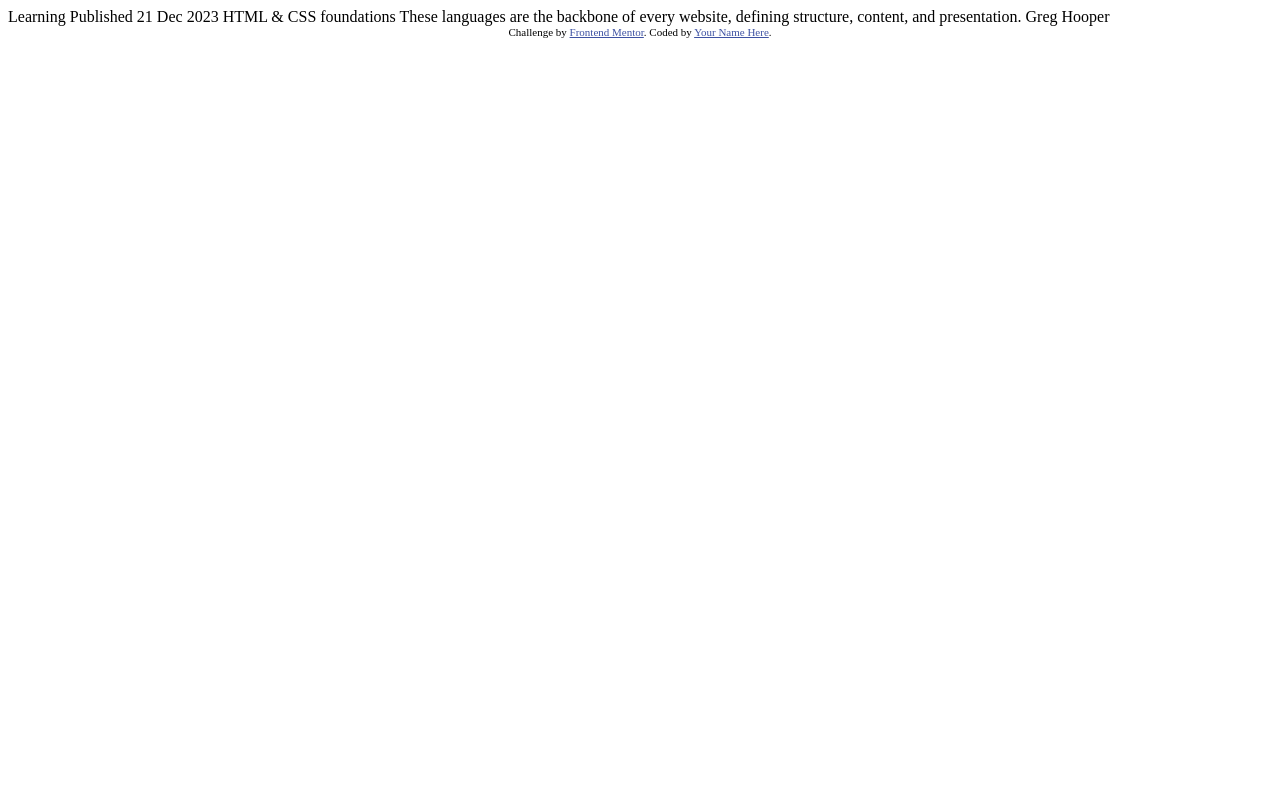
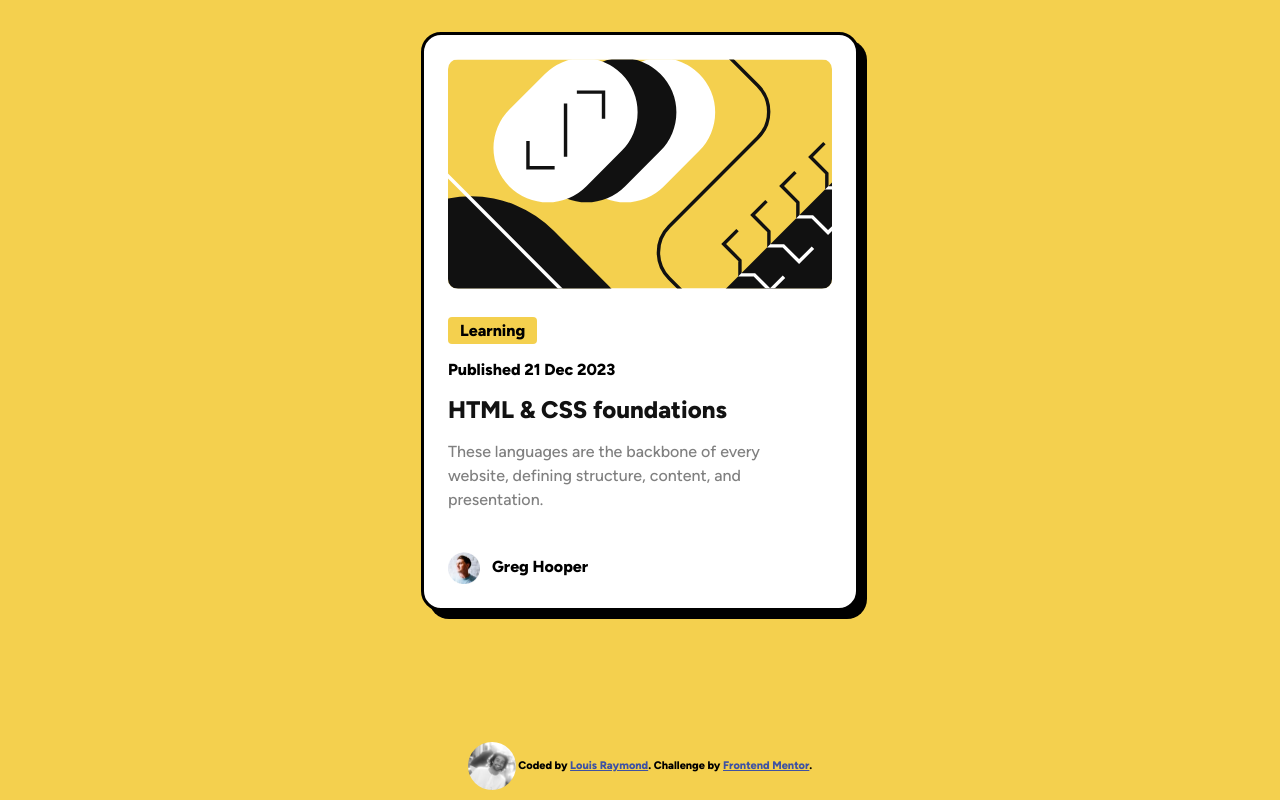
Before and after one commit to louisraymond/FEM_blog_card, a plain HTML site: page index.html in a window 1280 px wide. Drawn offline with Linux system fonts and the light colour scheme.

Commit message:
finish styling and add profile pic

```diff
--- a/index.html
+++ b/index.html
@@ -5,30 +5,33 @@
   <meta name="viewport" content="width=device-width, initial-scale=1.0"> <!-- displays site properly based on user's device -->
 
   <link rel="icon" type="image/png" sizes="32x32" href="./assets/images/favicon-32x32.png">
-
+  <link rel="stylesheet" href="./styles.css">
   <title>Frontend Mentor | Blog preview card</title>
 
-  <!-- Feel free to remove these styles or customise in your own stylesheet 👍 -->
   <style>
     .attribution { font-size: 11px; text-align: center; }
     .attribution a { color: hsl(228, 45%, 44%); }
   </style>
 </head>
 <body>
+  <div class = "blog_card">
+    <img class="blog-image" src= "assets/images/illustration-article.svg" alt="Logo">
+    <div class = "tag">
+     <b>Learning<b>
+    </div>
+    <p>Published 21 Dec 2023</p>
 
-  Learning
+    <h1>HTML & CSS foundations</h1>
 
-  Published 21 Dec 2023
+    <p class="description">These languages are the backbone of every <br>website, defining structure, content, and presentation.</p>
+    <div style = "margin-top: 80px;"> <img class="profile-picture" src="./assets/images/image-avatar.webp" alt="Hooper"><b styles="font-size=14; font-weight: 400">Greg Hooper</b></div>
+  </div>
+  <div class="attribution">
+    <a href="https://louisraymond.com"><img class="headshot" src="assets/images/louis.jpeg" alt="headshot"></a>
+    Coded by
+    <a href="https://louisraymond.com">Louis Raymond</a>.
+    Challenge by <a href="https://www.frontendmentor.io?ref=challenge" target="_blank">Frontend Mentor</a>.
 
-  HTML & CSS foundations
-
-  These languages are the backbone of every website, defining structure, content, and presentation.
-
-  Greg Hooper
-
-  <div class="attribution">
-    Challenge by <a href="https://www.frontendmentor.io?ref=challenge" target="_blank">Frontend Mentor</a>.
-    Coded by <a href="#">Your Name Here</a>.
   </div>
 </body>
 </html>
--- /dev/null
+++ b/styles.css
@@ -0,0 +1,107 @@
+@font-face {
+    font-family: "figtree";
+    src: url(assets/fonts/static/Figtree-ExtraBold.ttf);
+    font-weight: 800;
+}
+
+@font-face {
+    font-family: "figtree";
+    src: url(assets/fonts/static/Figtree-SemiBold.ttf);
+    font-weight: 600;
+}
+
+@font-face {
+    font-family: "figtree";
+    src: url(assets/fonts/Figtree-Italic-VariableFont_wght.ttf);
+    font-style: italic;
+}
+
+@font-face {
+    font-family: "figtree";
+    src: url(assets/fonts/Figtree-VariableFont_wght.ttf);
+}
+
+:root {
+    --yellow: hsl(47, 88%, 63%);
+    --white: hsl(0, 0%, 100%);
+    --grey: hsl(0, 0%, 50%);
+    --black: hsl(0, 0%, 7%);
+}
+
+.blog_card {
+    border: solid;
+    background-color: var(--white);
+    margin: 24px;
+    width: 384px;
+    border-radius: 20px;
+    padding: 24px;
+    box-shadow: 8px 8px 0 0 rgb(0, 0, 0);
+}
+.tag {
+    background-color: var(--yellow);
+    display: inline-block;
+    padding: 4px 12px;
+    border-radius: 4px;
+}
+
+body {
+    background-color: var(--yellow);
+    display: flex;
+    justify-content: center;
+    align-items: center;
+    flex-direction: column;
+    font-family: "figtree", sans-serif;
+}
+
+.profile-picture {
+    width: 32px;
+    vertical-align: middle;
+    margin-right: 12px;
+}
+
+.blog-image {
+    width: 100%;
+    border-radius: 10px;
+    margin-bottom: 24px;
+}
+
+h1 {
+    color:  var(--black);
+    font-size: 24px;
+}
+
+h1:hover {
+    color: var(--yellow);
+}
+
+.description{
+    color: var(--grey);
+    font-size: 16px;
+    font-weight: 500;
+    line-height: 1.5;
+    height: 32px;
+    justify-content: left;
+}
+
+.headshot {
+    border-radius: 50%;
+    width: 3rem;
+    height: 3rem;
+    vertical-align: middle;
+}
+
+.attribution {
+    position: fixed;
+    bottom: 10px;
+    left: 0;
+    right: 0;
+    text-align: center;
+    font-size: 0.75rem;
+}
+
+@media screen and (max-width: 768px) {
+    .blog_card {
+        width: 327px;
+    }
+
+}
```
Also changed, not shown: assets/images/louis.jpeg (added).
